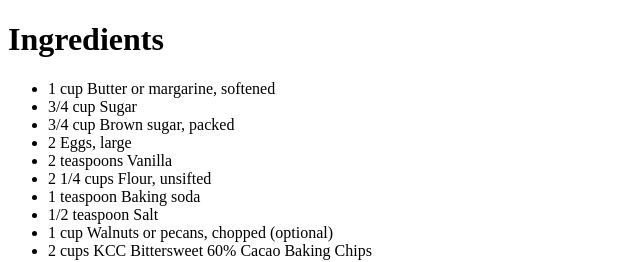
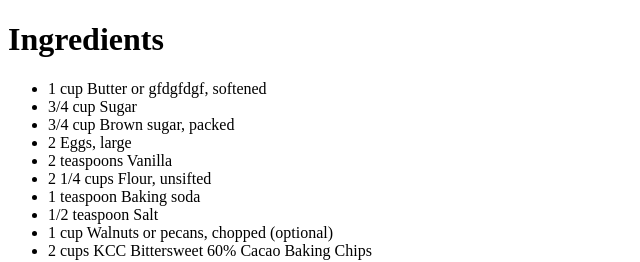
Before and after one commit to saicharanvr/KevinCookingCompany1.com, a plain HTML site: page secret recipe.htm in a window 1280 px wide. Shown: the top 262 px of the page, 0-640 px from the left. Drawn offline with Linux system fonts and the light colour scheme.

Commit message:
update index text

```diff
--- a/secret recipe.htm
+++ b/secret recipe.htm
@@ -4,7 +4,7 @@
 
 <h1>Ingredients</h1>
 <ul>
-<li>1 cup Butter or margarine, softened</li>
+<li>1 cup Butter or gfdgfdgf, softened</li>
 <li>3/4 cup Sugar</li>
 <li>3/4 cup Brown sugar, packed</li>
 <li>2 Eggs, large</li>
```
